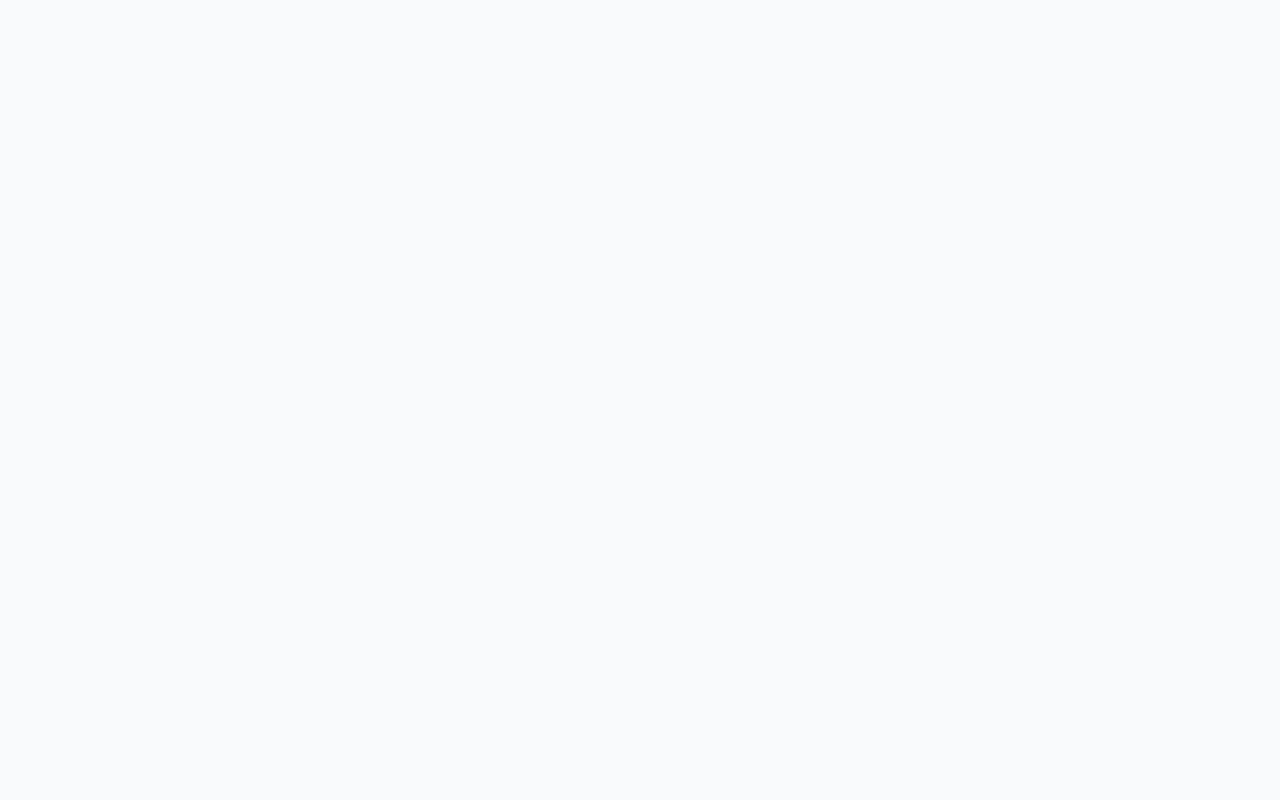
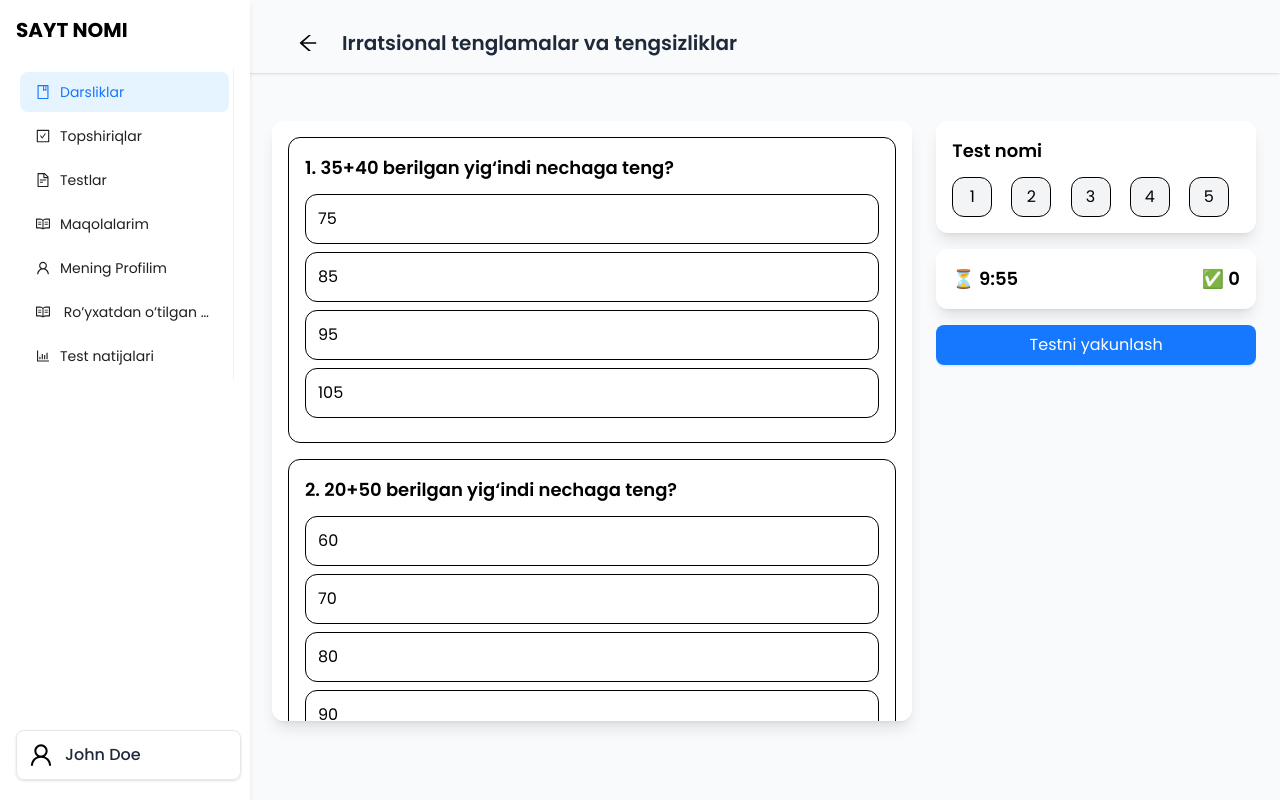
Before and after one commit to Sariqdasturchi/education, a React (Vite) app: page /dashboard/tests/1 in a window 1280 px wide. Before the commit this address had no page. Built offline with nearby package versions, Linux system fonts and the light colour scheme; a web font is replaced by a local one.

Commit message:
finished TestSubmission and TaskSubmission

```diff
--- a/src/App.jsx
+++ b/src/App.jsx
@@ -11,6 +11,7 @@ import Lessons from './pages/Lessons'
 import Acess_Lessons from './pages/Acess-Lessons'
 import TestResults from './pages/TestResults'
 import TaskSubmission from './components/TaskSubmission'
+import TestSubmission from './components/TestSubmission'
 
 export default function App() {
   return (
@@ -23,6 +24,7 @@ export default function App() {
           <Route path="tasks" element={<Tasks />} />
           <Route path="tasks/:id" element={<TaskSubmission />} />
           <Route path="tests" element={<Tests />} />
+          <Route path="tests/:id" element={<TestSubmission />} />
           <Route path="articles" element={<Articles />} />
           <Route path="profile" element={<Profile />} />
           <Route path="acess-lessons" element={<Acess_Lessons />} />
--- a/src/components/TestCard.jsx
+++ b/src/components/TestCard.jsx
@@ -1,6 +1,6 @@
 export const TestCard = ({ number, title, description, status }) => {
     const statusColors = {
-        Yuborildi: "bg-blue-600 text-white",
+        Yuborish: "bg-blue-600 text-white",
         Bajarildi: "bg-green-600 text-white",
         Muvaffaqiyatsiz: "bg-red-600 text-white",
         Bajarilmadi: "bg-gray-400 text-white",
--- /dev/null
+++ b/src/components/TestSubmission.jsx
@@ -0,0 +1,141 @@
+import { useState, useEffect } from "react";
+import { ArrowLeftOutlined, CheckOutlined } from "@ant-design/icons";
+import { Button } from "antd";
+
+export default function TestSubmission() {
+    const handleBack = () => {
+        window.history.back();
+    };
+
+    const [timeLeft, setTimeLeft] = useState(600); // 10 daqiqa = 600 soniya
+    const [selectedAnswers, setSelectedAnswers] = useState({});
+    const [answeredCount, setAnsweredCount] = useState(0);
+
+    const tests = [
+        {
+            id: 1,
+            question: "35+40 berilgan yig‘indi nechaga teng?",
+            options: ["75", "85", "95", "105"],
+        },
+        {
+            id: 2,
+            question: "20+50 berilgan yig‘indi nechaga teng?",
+            options: ["60", "70", "80", "90"],
+        },
+        {
+            id: 3,
+            question: "10+90 berilgan yig‘indi nechaga teng?",
+            options: ["80", "90", "100", "110"],
+        },
+        {
+            id: 4,
+            question: "25+45 berilgan yig‘indi nechaga teng?",
+            options: ["60", "70", "80", "90"],
+        },
+        {
+            id: 5,
+            question: "50+30 berilgan yig‘indi nechaga teng?",
+            options: ["70", "80", "90", "100"],
+        },
+    ];
+
+    useEffect(() => {
+        const timer = setInterval(() => {
+            setTimeLeft((prevTime) => (prevTime > 0 ? prevTime - 1 : 0));
+        }, 1000);
+        return () => clearInterval(timer);
+    }, []);
+
+    const selectAnswer = (testId, optionIndex) => {
+        setSelectedAnswers((prev) => {
+            const newAnswers = { ...prev, [testId]: optionIndex };
+            setAnsweredCount(Object.keys(newAnswers).length);
+            return newAnswers;
+        });
+    };
+
+    const formatTime = (seconds) => {
+        const minutes = Math.floor(seconds / 60);
+        const secs = seconds % 60;
+        return `${minutes}:${secs < 10 ? "0" : ""}${secs}`;
+    };
+
+    return (
+        <div className="w-full mx-auto">
+            {/* Header */}
+            <div className="flex items-center justify-between shadow-sm w-full pb-4 px-[50px] py-[29px]">
+                <div className="flex items-center space-x-3">
+                    <ArrowLeftOutlined
+                        className="text-xl text-gray-600 cursor-pointer hover:text-black transition"
+                        onClick={handleBack}
+                    />
+                    <h2 className="text-xl font-semibold text-gray-800 ml-3">
+                        Irratsional tenglamalar va tengsizliklar
+                    </h2>
+                </div>
+            </div>
+
+            <div className="flex gap-6 mt-6 p-6">
+                {/* Test savollari */}
+                <div className="w-2/3 h-[600px] overflow-y-auto p-4 bg-white shadow-lg rounded-xl">
+                    {tests.map((test, index) => (
+                        <div key={test.id} className="mb-4 p-4 border rounded-xl">
+                            <h3 className="text-lg font-semibold mb-3">
+                                {index + 1}. {test.question}
+                            </h3>
+                            {test.options.map((option, optIndex) => (
+                                <button
+                                    key={optIndex}
+                                    onClick={() => selectAnswer(test.id, optIndex)}
+                                    className={`w-full text-left p-3 border rounded-xl mb-2 transition duration-300 ${selectedAnswers[test.id] === optIndex
+                                            ? "border-blue-600 bg-blue-100"
+                                            : "hover:bg-gray-100"
+                                        }`}
+                                >
+                                    {option}
+                                </button>
+                            ))}
+                        </div>
+                    ))}
+                </div>
+
+                {/* Jadval va taymer */}
+                <div className="w-1/3 space-y-4">
+                    <div className="p-4 bg-white shadow-lg rounded-xl">
+                        <h3 className="text-lg font-semibold mb-3">Test nomi</h3>
+                        <div className="grid grid-cols-5 gap-2">
+                            {tests.map((test, index) => (
+                                <button
+                                    key={index}
+                                    className={`w-10 h-10 flex items-center justify-center rounded-xl border transition ${selectedAnswers[test.id] !== undefined
+                                            ? "bg-blue-600 text-white"
+                                            : "bg-gray-100 hover:bg-gray-200"
+                                        }`}
+                                >
+                                    {index + 1}
+                                </button>
+                            ))}
+                        </div>
+                    </div>
+
+                    {/* Taymer va javoblar */}
+                    <div className="p-4 bg-white shadow-lg rounded-xl">
+                        <div className="flex justify-between text-lg font-semibold">
+                            <span>⏳ {formatTime(timeLeft)}</span>
+                            <span>✅ {answeredCount}</span>
+                        </div>
+                    </div>
+
+                    {/* Tugma */}
+                    <Button
+                        type="primary"
+                        size="large"
+                        className="w-full bg-blue-600 hover:bg-blue-700 text-white rounded-xl"
+                    >
+                        Testni yakunlash
+                    </Button>
+                </div>
+            </div>
+        </div>
+    );
+}
--- a/src/pages/Tasks.jsx
+++ b/src/pages/Tasks.jsx
@@ -22,7 +22,7 @@ const Tasks = () => {
     <div>
       <PageHeader title="Topshiriqlar" />
       <div className="mt-6 flex flex-wrap gap-6 justify-start ml-4">
-      {tasks.map((task) => (
+        {tasks.map((task) => (
           <div key={task.id} onClick={() => handleTaskClick(task)} className="cursor-pointer">
             <TaskCard number={task.number} title={task.title} description={task.description} status={task.status} />
           </div>
--- a/src/pages/Tests.jsx
+++ b/src/pages/Tests.jsx
@@ -1,20 +1,31 @@
 import React from "react";
 import PageHeader from "../components/PageHeader";
 import { TestCard } from "../components/TestCard";
+import { useNavigate } from "react-router-dom";
 
 const Tests = () => {
+  const navigate = useNavigate();
+
   const tests = [
-    { number: 1, title: "1-Test", description: "Umumiy bo‘luvchi va umumiy karrali. EKUB va EKUK", status: "Yuborildi" },
+    { number: 1, title: "1-Test", description: "Umumiy bo‘luvchi va umumiy karrali. EKUB va EKUK", status: "Yuborish" },
     { number: 2, title: "2-Test", description: "Irratsional tenglamalar va tengsizliklar", status: "Bajarildi" },
     { number: 3, title: "3-Test", description: "Ko‘rsatkichli tenglamalar va tengsizliklar", status: "Bajarilmadi" },
     { number: 4, title: "4-Test", description: "Irratsional tenglamalar va tengsizliklar", status: "Muvaffaqiyatsiz" }
   ];
+
+  const handletestClick = (test) => {
+    if (test.status === "Yuborish") {
+      navigate(`${test.number}`);
+    }
+  };
   return (
     <div>
       <PageHeader title="Testlar" />
       <div className="mt-6 flex flex-wrap gap-6 justify-start ml-4">
-        {tests.map((task) => (
-          <TestCard key={task.id} number={task.number} title={task.title} description={task.description} status={task.status} />
+        {tests.map((test) => (
+          <div onClick={() => handletestClick(test)} className="cursor-pointer">
+          <TestCard key={test.id} number={test.number} title={test.title} description={test.description} status={test.status} />
+          </div>
         ))}
       </div>
     </div>
```
